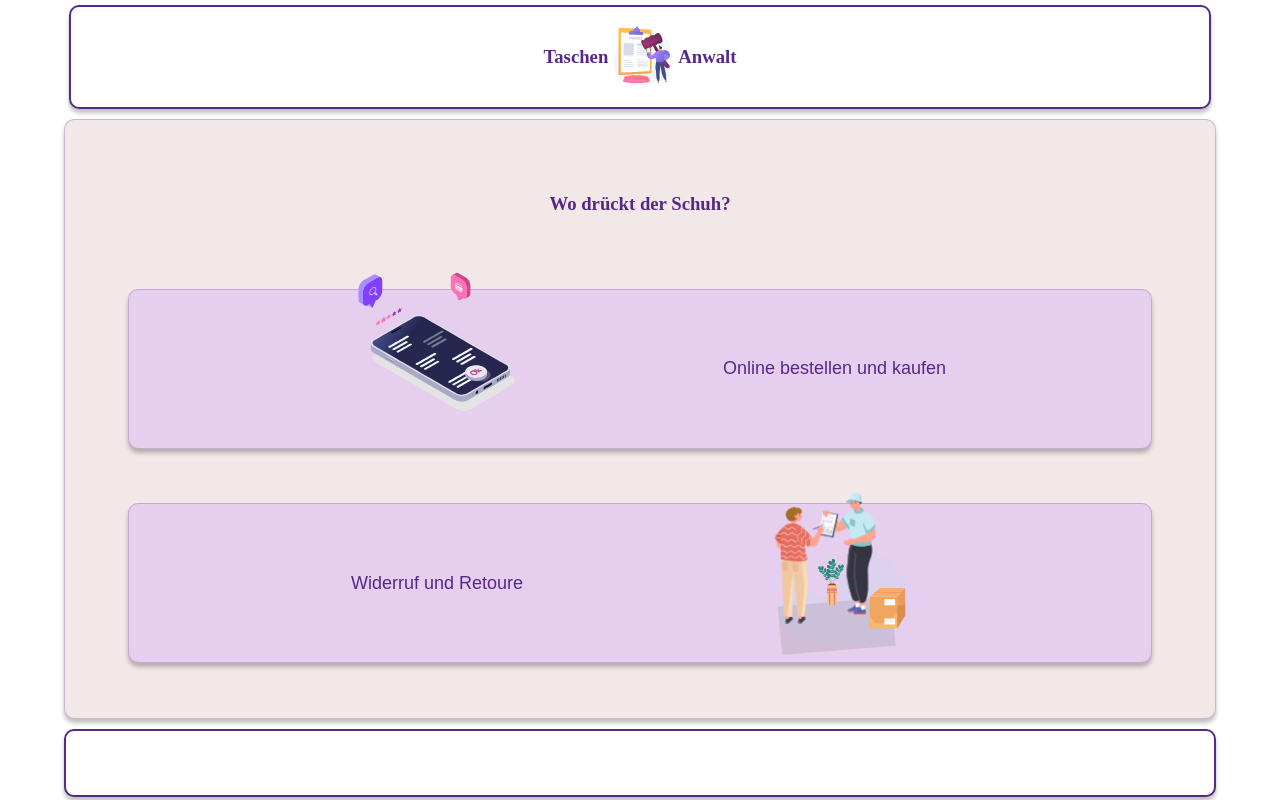
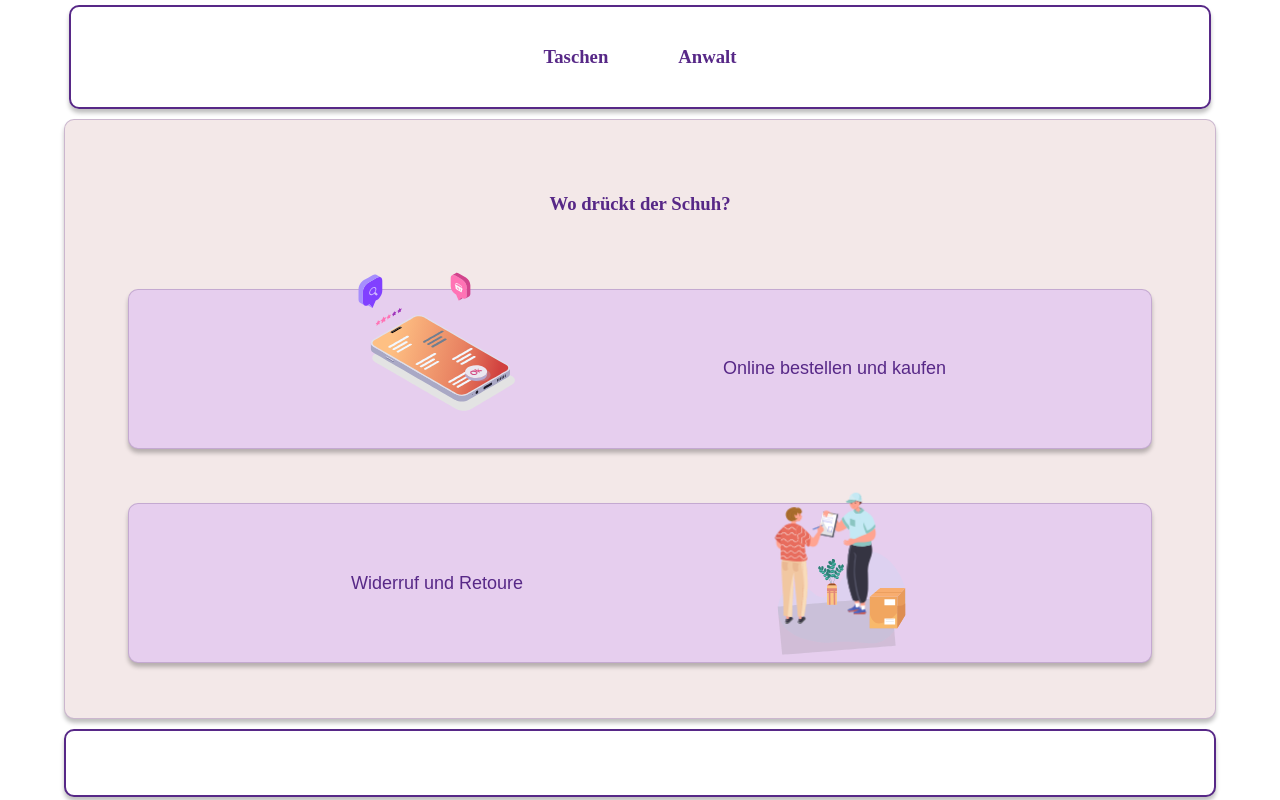
Before and after one commit to actyralf/test-lottie, a Next.js app: page / in a window 1280 px wide. Built offline with nearby package versions, Linux system fonts and the light colour scheme; some icons are missing.

Commit message:
move animations to /assets

```diff
--- a/components/Header.js
+++ b/components/Header.js
@@ -1,26 +1,26 @@
 import styled from "styled-components";
-import lottie from "lottie-web";
-import {useEffect, useRef} from "react";
+// import lottie from "lottie-web";
+// import {useEffect, useRef} from "react";
 import Link from "next/link";
 
 export default function Header() {
-  const container = useRef(null);
+  // const container = useRef(null);
 
-  useEffect(() => {
-    lottie.loadAnimation({
-      container: container.current,
-      render: "svg",
-      loop: true,
-      autoplay: true,
-      animationData: require("../public/HeaderAnimation"),
-    });
-  }, []);
+  // useEffect(() => {
+  //   lottie.loadAnimation({
+  //     container: container.current,
+  //     render: "svg",
+  //     loop: true,
+  //     autoplay: true,
+  //     animationData: require("../public/HeaderAnimation"),
+  //   });
+  // }, []);
 
   return (
     <Link href="/" style={{textDecoration: "none"}}>
       <StyledHeader>
         <Styledh3>Taschen</Styledh3>
-        <AnimationContainer ref={container}></AnimationContainer>
+        <AnimationContainer></AnimationContainer>
         <Styledh3>Anwalt</Styledh3>
       </StyledHeader>
     </Link>
--- a/pages/index.js
+++ b/pages/index.js
@@ -1,7 +1,7 @@
 import styled from "styled-components";
 import Link from "next/link";
-import bestellungAnimation from "../public/BestellungAnimation";
-import widerrufAnimation from "../public/WiderrufAnimation";
+import bestellungAnimation from "../assets/BestellungAnimation.json";
+import widerrufAnimation from "../assets/WiderrufAnimation.json";
 import Lottie from "lottie-react";
 
 export default function HomePage() {
```
Also changed, not shown: assets/BestellungAnimation.json (renamed from public/BestellungAnimation.json), assets/HeaderAnimation.json (renamed from public/HeaderAnimation.json), assets/WiderrufAnimation.json (renamed from public/WiderrufAnimation.json).
